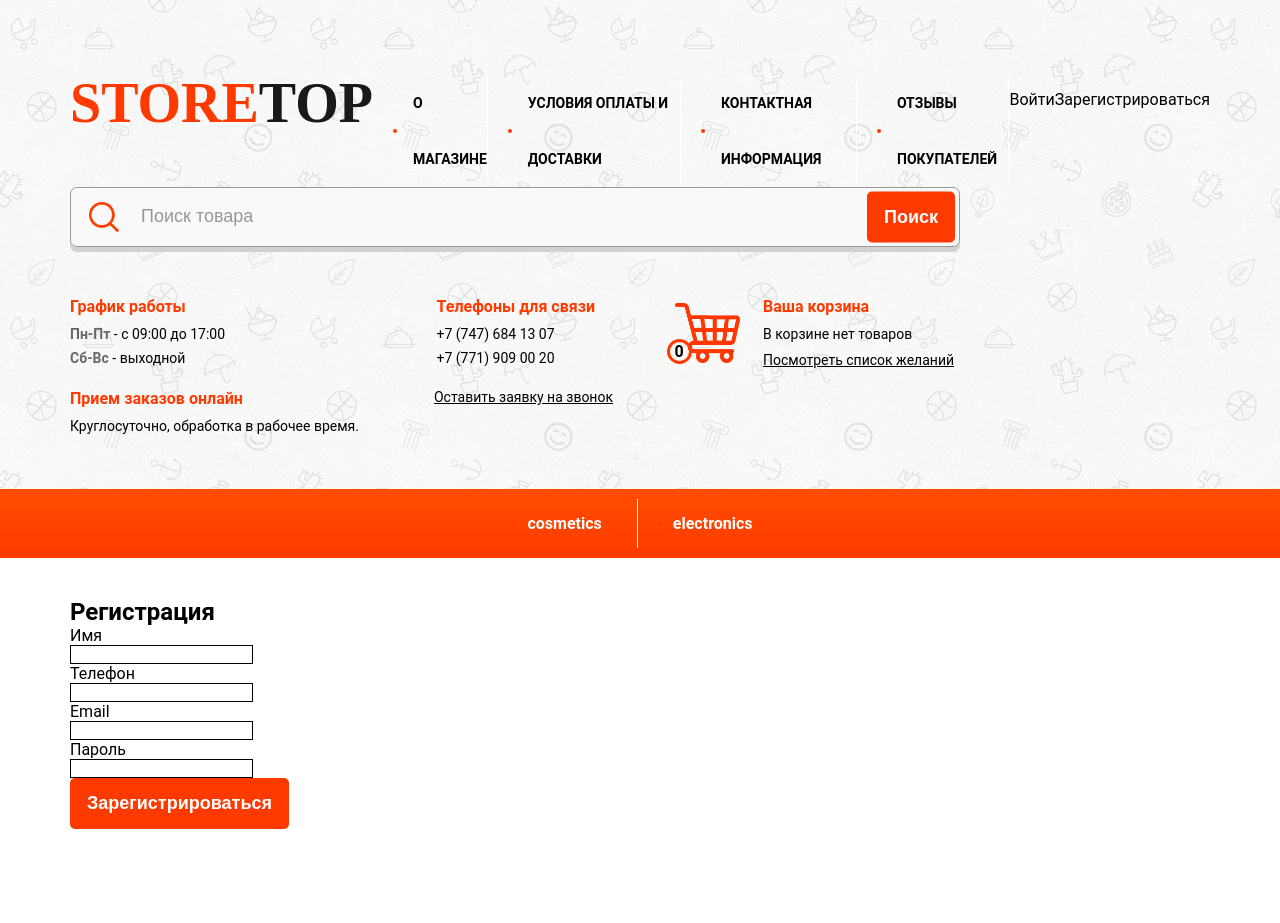
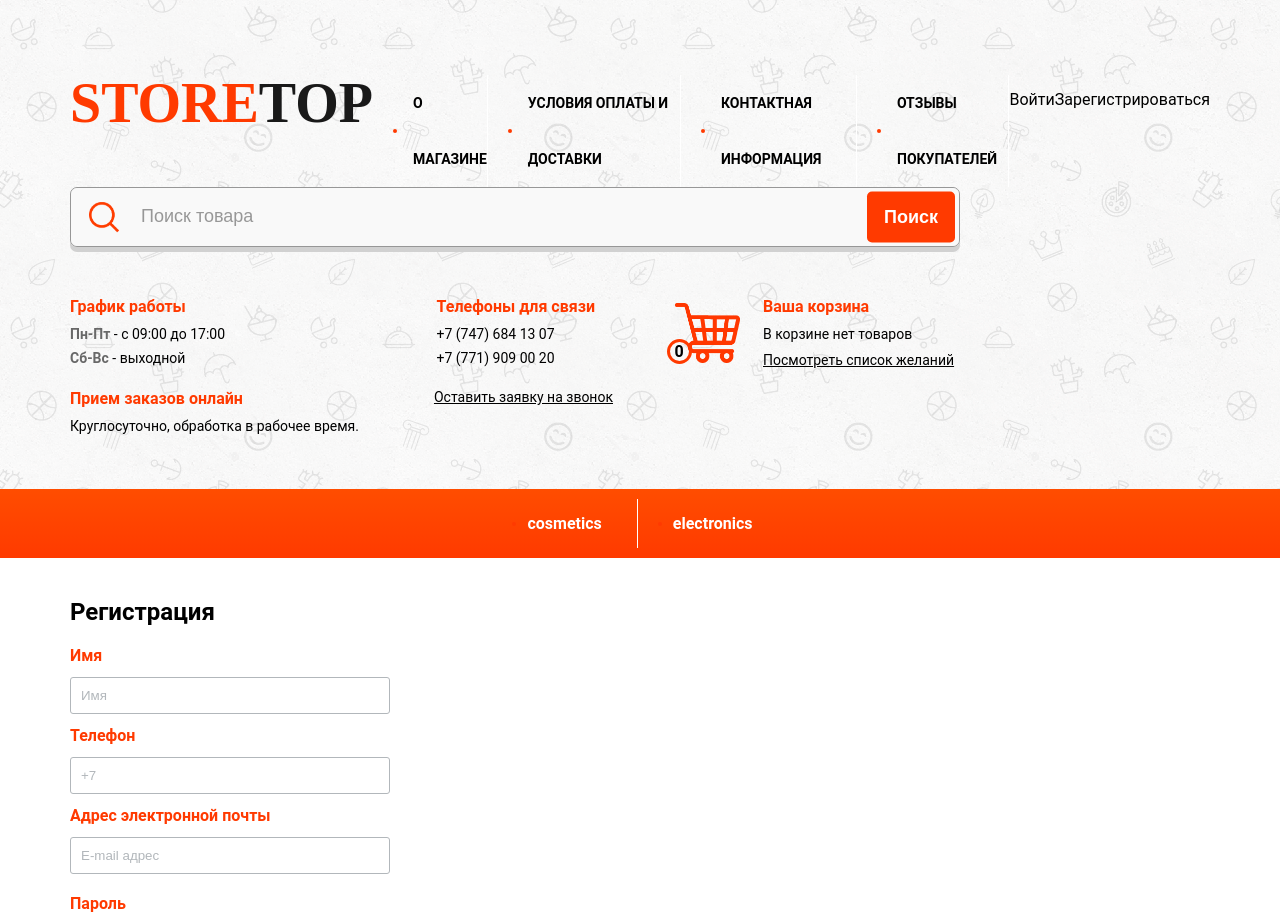
Before and after one commit to dworker863/storeTop, a React (Create React App) app: page /registration in a window 1280 px wide. Shown: the top 923 px of the page. Before the commit the page ends 829 px from the top, so only its background shows below. Built offline with nearby package versions, Linux system fonts and the light colour scheme; no server answers.

Commit message:
Added FormAuth, FormOrder, FormRegistration components

```diff
--- a/src/app/components/Blocks/Form/StyledForm.ts
+++ b/src/app/commonStyles/StyledForm.ts
@@ -1,5 +1,6 @@
 import styled from 'styled-components';
 
 export const StyledForm = styled.form`
+  margin-top: 20px;
   color: ${(props) => props.theme.colors.lightGrey};
 `;
--- /dev/null
+++ b/src/app/components/Blocks/FormAuth/FormAuth.tsx
@@ -0,0 +1,56 @@
+import { ChangeEvent, MouseEvent, FC, useState } from 'react';
+import { useDispatch } from 'react-redux';
+import { StyledForm } from '../../../commonStyles/StyledForm';
+import { setLogin } from '../../../redux/reducers/auth/authReducer';
+import Button from '../../Elements/Button/Button';
+import Input from '../../Elements/Input/Input';
+import Label from '../../Elements/Label/Label';
+import { IFormAuth } from './IFormAuth';
+
+const FormAuth: FC<IFormAuth> = ({ authButtonHandler }) => {
+  const [authValue, setAuthValue] = useState({ email: '', password: '' });
+  const dispatch = useDispatch();
+
+  const emailChangeHandler = (event: ChangeEvent<HTMLInputElement>): void => {
+    setAuthValue({ ...authValue, email: event.target.value });
+  };
+
+  const passwordChangeHandler = (
+    event: ChangeEvent<HTMLInputElement>,
+  ): void => {
+    setAuthValue({ ...authValue, password: event.target.value });
+  };
+
+  const authClickHandler = (event: MouseEvent<HTMLButtonElement>) => {
+    event.preventDefault();
+
+    dispatch(setLogin(authValue.email, authValue.password));
+    authButtonHandler(false);
+  };
+
+  return (
+    <StyledForm>
+      <Label id="#email" text="Email" />
+      <Input
+        id="email"
+        type="text"
+        name="email"
+        placeholder="Email"
+        value={authValue.email}
+        onChange={emailChangeHandler}
+      />
+      <Label id="#password" text="Пароль" />
+      <Input
+        id="password"
+        type="password"
+        name="password"
+        placeholder="Пароль"
+        value={authValue.password}
+        onChange={passwordChangeHandler}
+      />
+      <Button text="Войти" clickHandler={authClickHandler} />
+    </StyledForm>
+  );
+};
+
+export default FormAuth;
--- /dev/null
+++ b/src/app/components/Blocks/FormAuth/IFormAuth.ts
@@ -0,0 +1,3 @@
+export interface IFormAuth {
+  authButtonHandler: (mode: boolean) => void;
+}
--- a/src/app/components/Blocks/Form/Form.jsx
+++ b/src/app/components/Blocks/FormOrder/FormOrder.tsx
@@ -1,13 +1,13 @@
+import { StyledForm } from '../../../commonStyles/StyledForm';
 import Button from '../../Elements/Button/Button';
 import Input from '../../Elements/Input/Input';
 import Label from '../../Elements/Label/Label';
-import { StyledForm } from './StyledForm';
 
-const Form = () => {
+const FormOrder = () => {
   return (
-    <StyledForm method="get">
+    <StyledForm>
       <Label id="#name" text="Ваше имя и фамилия" />
-      <Input id="name" type="text" name="text" placeholder="Имя и фамилия" />
+      <Input id="name" type="text" name="name" placeholder="Имя и фамилия" />
       <Label id="#phone" text="Номер мобильного телефона для связи" />
       <Input id="phone" type="text" name="phone" placeholder="+7" />
       <Label id="#email" text="Адрес электронной почты" /> (опционально)
@@ -17,4 +17,4 @@ const Form = () => {
   );
 };
 
-export default Form;
+export default FormOrder;
--- /dev/null
+++ b/src/app/components/Blocks/FormRegistration/FormRegistration.tsx
@@ -0,0 +1,109 @@
+import Button from '../../Elements/Button/Button';
+import Input from '../../Elements/Input/Input';
+import Label from '../../Elements/Label/Label';
+import { StyledForm } from '../../../commonStyles/StyledForm';
+import { MouseEvent, FC, useState, ChangeEvent } from 'react';
+import { useDispatch } from 'react-redux';
+import { useNavigate } from 'react-router-dom';
+import { setRegistration } from '../../../redux/reducers/auth/authReducer';
+
+const FormRegistration: FC = () => {
+  const [registr, setRegistr] = useState({
+    username: '',
+    email: '',
+    tel: '',
+    password: '',
+    role: 'User',
+  });
+  const dispatch = useDispatch();
+  const navigate = useNavigate();
+
+  const registrClickHandler = (event: MouseEvent<HTMLButtonElement>) => {
+    event.preventDefault();
+    dispatch(
+      setRegistration(
+        registr.username,
+        registr.tel,
+        registr.email,
+        registr.password,
+        registr.role,
+      ),
+    );
+    navigate('/');
+  };
+
+  const inputChangeHandler = (event: ChangeEvent<HTMLInputElement>): void => {
+    event.preventDefault();
+    switch (event.target.name) {
+      case 'username': {
+        setRegistr({ ...registr, username: event.target.value });
+        break;
+      }
+
+      case 'tel': {
+        setRegistr({ ...registr, tel: event.target.value });
+        break;
+      }
+
+      case 'email': {
+        setRegistr({ ...registr, email: event.target.value });
+        break;
+      }
+
+      case 'password': {
+        setRegistr({ ...registr, password: event.target.value });
+        break;
+      }
+
+      default:
+        return;
+    }
+  };
+  return (
+    <StyledForm>
+      <Label id="#username" text="Имя" />
+      <Input
+        id="username"
+        type="text"
+        name="username"
+        placeholder="Имя"
+        value={registr.username}
+        onChange={inputChangeHandler}
+      />
+      <Label id="#tel" text="Телефон" />
+      <Input
+        id="phone"
+        type="text"
+        name="phone"
+        placeholder="+7"
+        value={registr.tel}
+        onChange={inputChangeHandler}
+      />
+      <Label id="#email" text="Адрес электронной почты" />
+      <Input
+        id="email"
+        type="email"
+        name="email"
+        placeholder="E-mail адрес"
+        value={registr.email}
+        onChange={inputChangeHandler}
+      />
+      <Label id="#password" text="Пароль" />
+      <Input
+        id="password"
+        type="password"
+        name="password"
+        placeholder="Пароль"
+        value={registr.password}
+        onChange={inputChangeHandler}
+      />
+      <Button
+        type="submit"
+        text="Зарегистрироваться"
+        clickHandler={registrClickHandler}
+      />
+    </StyledForm>
+  );
+};
+
+export default FormRegistration;
--- a/src/app/components/Elements/Input/IInput.ts
+++ b/src/app/components/Elements/Input/IInput.ts
@@ -1,6 +1,10 @@
+import { ChangeEvent } from 'react';
+
 export interface IInput {
   id: string;
   type: string;
   name: string;
   placeholder: string;
+  value?: string;
+  onChange?: (event: ChangeEvent<HTMLInputElement>) => void;
 }
--- a/src/app/components/Pages/RegistrationPage/RegistarationPage.tsx
+++ b/src/app/components/Pages/RegistrationPage/RegistarationPage.tsx
@@ -1,114 +1,15 @@
-import { ChangeEvent, FC, MouseEvent, useState } from 'react';
-import { useDispatch } from 'react-redux';
-import { useNavigate } from 'react-router-dom';
-import { setRegistration } from '../../../redux/reducers/auth/authReducer';
+import { FC } from 'react';
 import Container from '../../Blocks/Container/Container';
-import Button from '../../Elements/Button/Button';
+import FormRegistration from '../../Blocks/FormRegistration/FormRegistration';
 import SectionTitle from '../../Elements/SectionTitle/SectionTitle';
-import {
-  StyledRegistrationInput,
-  StyledRegistrationLabel,
-  StyledRegistrationPage,
-} from './StyledRegistrationPage';
+import { StyledRegistrationPage } from './StyledRegistrationPage';
 
 const RegistrationPage: FC = () => {
-  const [registr, setRegistr] = useState({
-    username: '',
-    email: '',
-    tel: '',
-    password: '',
-    role: 'User',
-  });
-  const dispatch = useDispatch();
-  const navigate = useNavigate();
-
-  const registrClickHandler = (event: MouseEvent<HTMLButtonElement>) => {
-    event.preventDefault();
-    dispatch(
-      setRegistration(
-        registr.username,
-        registr.tel,
-        registr.email,
-        registr.password,
-        registr.role,
-      ),
-    );
-    navigate('/');
-  };
-
-  const inputChangeHandler = (event: ChangeEvent<HTMLInputElement>): void => {
-    event.preventDefault();
-    switch (event.target.name) {
-      case 'username': {
-        setRegistr({ ...registr, username: event.target.value });
-        break;
-      }
-
-      case 'tel': {
-        setRegistr({ ...registr, tel: event.target.value });
-        break;
-      }
-
-      case 'email': {
-        setRegistr({ ...registr, email: event.target.value });
-        break;
-      }
-
-      case 'password': {
-        setRegistr({ ...registr, password: event.target.value });
-        break;
-      }
-
-      default:
-        return;
-    }
-  };
-
   return (
     <Container type="common">
       <StyledRegistrationPage>
         <SectionTitle text="Регистрация" primary={false} />
-        <StyledRegistrationLabel htmlFor="#username">
-          Имя
-        </StyledRegistrationLabel>
-        <StyledRegistrationInput
-          id="username"
-          type="text"
-          name="username"
-          value={registr.username}
-          onChange={inputChangeHandler}
-        />
-        <StyledRegistrationLabel htmlFor="#tel">
-          Телефон
-        </StyledRegistrationLabel>
-        <StyledRegistrationInput
-          id="tel"
-          type="text"
-          name="tel"
-          value={registr.tel}
-          onChange={inputChangeHandler}
-        />
-        <StyledRegistrationLabel htmlFor="#email">
-          Email
-        </StyledRegistrationLabel>
-        <StyledRegistrationInput
-          id="email"
-          type="text"
-          name="email"
-          value={registr.email}
-          onChange={inputChangeHandler}
-        />
-        <StyledRegistrationLabel htmlFor="#password">
-          Пароль
-        </StyledRegistrationLabel>
-        <StyledRegistrationInput
-          id="password"
-          type="password"
-          name="password"
-          value={registr.password}
-          onChange={inputChangeHandler}
-        />
-        <Button text="Зарегистрироваться" clickHandler={registrClickHandler} />
+        <FormRegistration />
       </StyledRegistrationPage>
     </Container>
   );
--- a/src/app/components/Sections/AuthModal/AuthModal.tsx
+++ b/src/app/components/Sections/AuthModal/AuthModal.tsx
@@ -1,54 +1,14 @@
-import { ChangeEvent, FC, MouseEvent, useState } from 'react';
-import { useDispatch } from 'react-redux';
-import { setLogin } from '../../../redux/reducers/auth/authReducer';
-import Button from '../../Elements/Button/Button';
+import { FC } from 'react';
+import FormAuth from '../../Blocks/FormAuth/FormAuth';
+import SectionTitle from '../../Elements/SectionTitle/SectionTitle';
 import { IAuthModal } from './IAuthModal';
-import {
-  StyledAuthInput,
-  StyledAuthLabel,
-  StyledAuthModal,
-} from './StyledAuthModal';
+import { StyledAuthModal } from './StyledAuthModal';
 
 const AuthModal: FC<IAuthModal> = ({ active, authButtonHandler }) => {
-  const [authValue, setAuthValue] = useState({ email: '', password: '' });
-  const dispatch = useDispatch();
-
-  const emailChangeHandler = (event: ChangeEvent<HTMLInputElement>): void => {
-    setAuthValue({ ...authValue, email: event.target.value });
-  };
-
-  const passwordChangeHandler = (
-    event: ChangeEvent<HTMLInputElement>,
-  ): void => {
-    setAuthValue({ ...authValue, password: event.target.value });
-  };
-
-  const authClickHandler = (event: MouseEvent<HTMLButtonElement>) => {
-    event.preventDefault();
-
-    dispatch(setLogin(authValue.email, authValue.password));
-    authButtonHandler(false);
-  };
-
   return (
     <StyledAuthModal active={active}>
-      <StyledAuthLabel htmlFor="#email">Email</StyledAuthLabel>
-      <StyledAuthInput
-        id="email"
-        type="text"
-        name="email"
-        value={authValue.email}
-        onChange={emailChangeHandler}
-      />
-      <StyledAuthLabel htmlFor="#password">Password</StyledAuthLabel>
-      <StyledAuthInput
-        id="password"
-        type="password"
-        name="password"
-        value={authValue.password}
-        onChange={passwordChangeHandler}
-      />
-      <Button text="Войти" clickHandler={authClickHandler} />
+      <SectionTitle text="Авторизация" primary={false} />
+      <FormAuth authButtonHandler={authButtonHandler} />
     </StyledAuthModal>
   );
 };
--- a/src/app/components/Sections/Order/Order.tsx
+++ b/src/app/components/Sections/Order/Order.tsx
@@ -1,5 +1,5 @@
 import { FC } from 'react';
-import Form from '../../Blocks/Form/Form';
+import FormOrder from '../../Blocks/FormOrder/FormOrder';
 import ContactsItem from '../../Elements/ContactsItem/ContactsItem';
 import SectionTitle from '../../Elements/SectionTitle/SectionTitle';
 import TextOrange from '../../Elements/TextOrange/TextOrange';
@@ -48,7 +48,7 @@ const Order: FC = () => {
           Вы можете заказать обратный звонок заполнив форму обратной связи ниже.
         </p>
         <p>Процесс не займет больше одной минуты.</p>
-        <Form />
+        <FormOrder />
       </StyledOrderFeedback>
     </StyledOrder>
   );
```
Also changed, not shown: src/app/components/Sections/AuthModal/StyledAuthModal.ts (+0 -9 lines).
